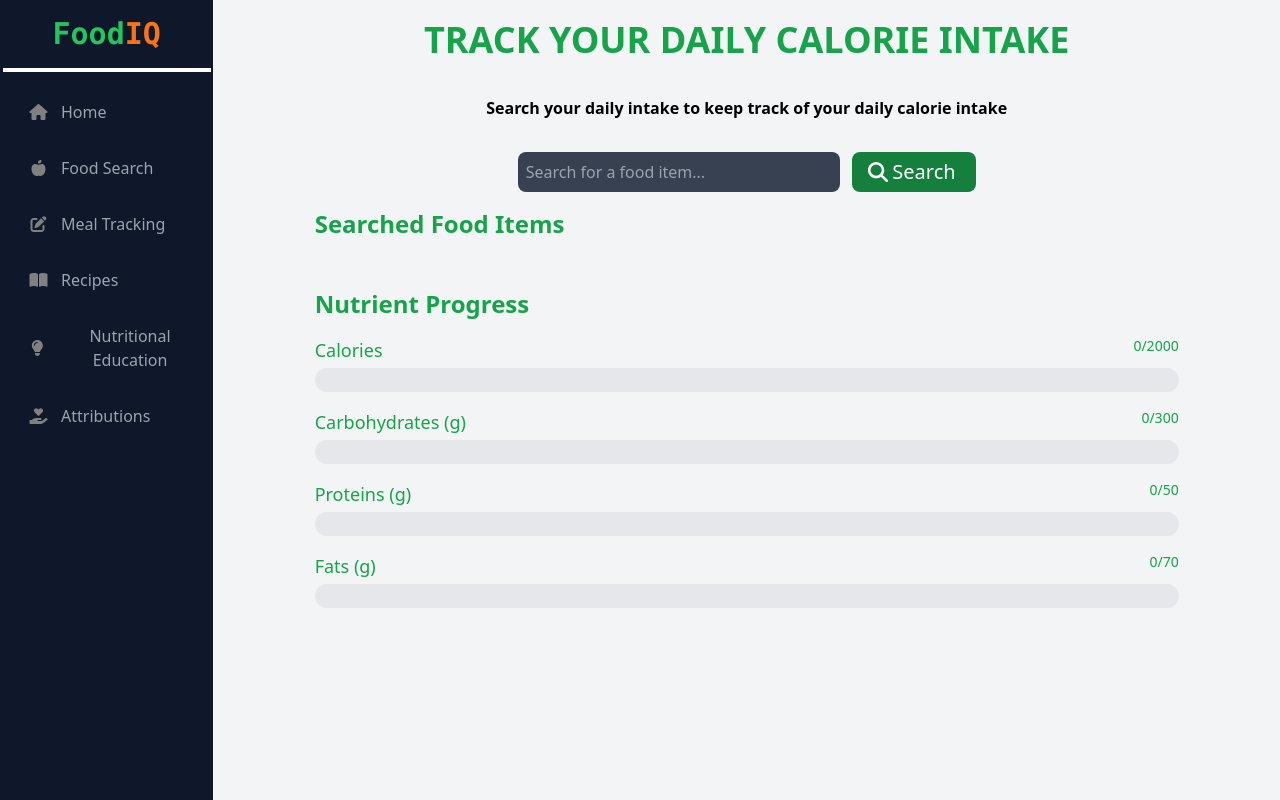
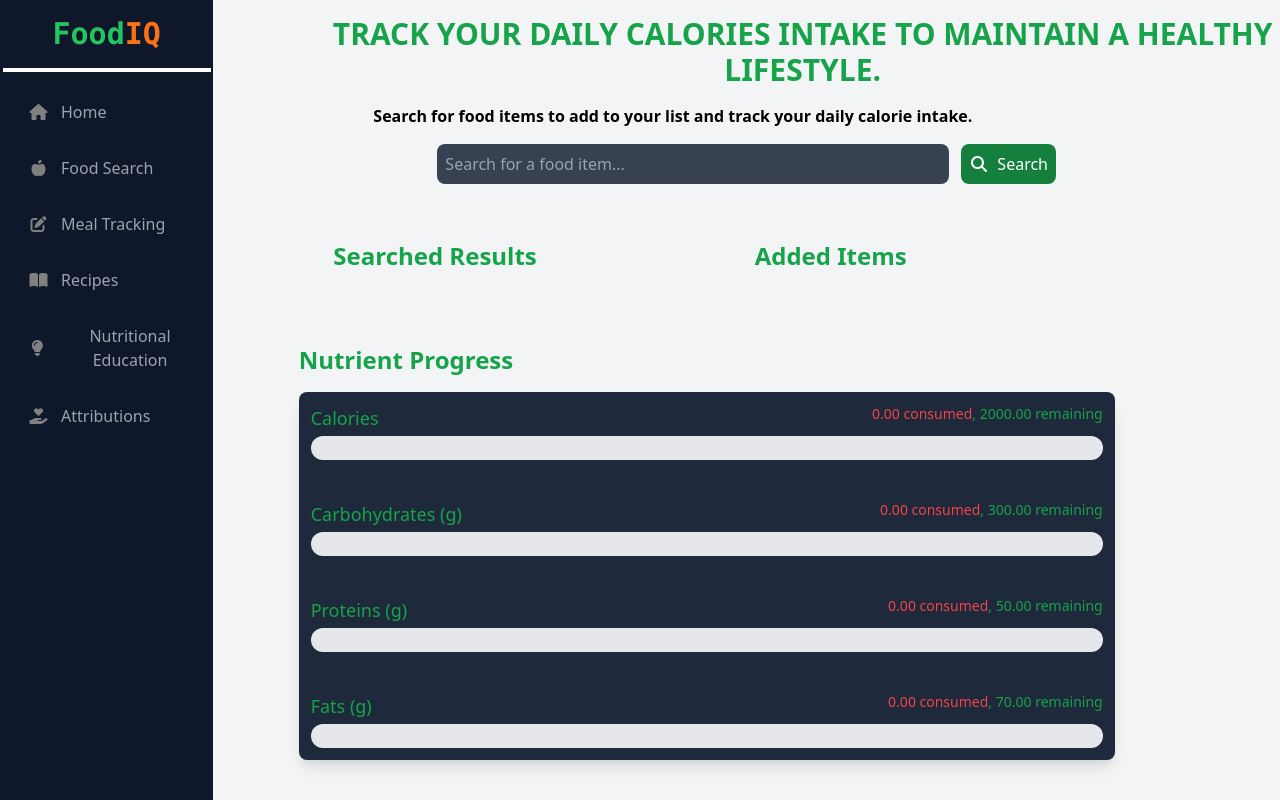
Before and after one commit to Devamp/food-dashboard, a Next.js app: page /meal-tracking in a window 1280 px wide. Built offline with nearby package versions, Linux system fonts and the light colour scheme.

Commit message:
Finished meal tracking page

```diff
--- a/src/app/meal-tracking/components/ProgressBar.js
+++ b/src/app/meal-tracking/components/ProgressBar.js
@@ -2,19 +2,26 @@
 
 import React from "react";
 
-const ProgressBar = ({ label, value, max }) => {
-  const percentage = (value / max) * 100;
+// Define the ProgressBar component, which accepts label, value, max, and color as props
+const ProgressBar = ({ label, value, max, color }) => {
+  const percentage = ((value / max) * 100).toFixed(2);
+  const remaining = (max - value).toFixed(2);
+  const roundedValue = value.toFixed(2);
 
   return (
-    <div className="mb-4">
+    <div className="mb-4 p-3">
       <div className="flex justify-between mb-1">
-        <span className="text-lg font-medium text-green-600">{label}</span>
-        <span className="text-sm font-medium text-green-600">{`${value}/${max}`}</span>
+        <span className="text-lg font-medium text-green-600">{label}</span>{" "}
+        <span className="text-sm font-medium text-green-600">
+          <span className="text-red-500">{roundedValue} consumed</span>,{" "}
+          {remaining} remaining
+        </span>{" "}
       </div>
-      <div className="w-full bg-gray-200 rounded-full h-6">
+      <div className="w-full bg-gray-200 rounded-full h-6 relative">
+        {" "}
         <div
-          className="bg-green-700 h-6 rounded-full"
-          style={{ width: `${percentage}%` }}
+          className="h-6 rounded-full"
+          style={{ width: `${percentage}%`, backgroundColor: color }}
         ></div>
       </div>
     </div>
--- a/src/app/meal-tracking/components/SearchBar.js
+++ b/src/app/meal-tracking/components/SearchBar.js
@@ -1,58 +1,48 @@
-"use client"; // Add this line to mark the component as a Client Component
+"use client";
 
 import React, { useState } from "react";
 import { FontAwesomeIcon } from "@fortawesome/react-fontawesome";
 import { faSearch } from "@fortawesome/free-solid-svg-icons";
 
-// header and search bar component
 const SearchBar = ({ onSearch }) => {
-  // create a useState to saved user query string data within this current component
-  const [searchQuery, setSearchQuery] = useState("");
+  const [searchQuery, setSearchQuery] = useState(""); // State to store the search query
 
-  // upon user input, set the query varaible with the most recent value
-  const handleSearch = (query) => {
-    setSearchQuery(query.target.value);
+  const handleSearch = (event) => {
+    setSearchQuery(event.target.value); // Update the search query state
   };
 
-  // upon button click, return the current user query back to the parent component via onSearch function
   const handleSubmit = () => {
-    onSearch(searchQuery);
+    onSearch(searchQuery); // Call the onSearch prop with the current search query
   };
 
   return (
-    <div className="text-center">
-      <p className="block text-4xl mb-4 font-bold text-green-600 py-5">
-        TRACK YOUR DAILY CALORIE INTAKE
-      </p>
-      <label for="searchBar" className="text-l font-semibold ">
-        Search your daily intake to keep track of your daily calorie intake{" "}
+    <div className="text-left mb-8">
+      <label className="block text-l font-semibold pl-40 pb-4">
+        Search for food items to add to your list and track your daily calorie
+        intake.
       </label>
-      <div className="flex mt-8 w-full h-auto justify-center">
+      <div className="flex justify-center items-center">
+        {" "}
         <input
           type="text"
-          id="searchBar"
-          className="p-2 rounded-lg focus:outline-black bg-gray-700 w-2/4 text-l text-white"
+          className="p-2 rounded-lg focus:outline-black bg-gray-700 text-white w-full max-w-lg"
           placeholder="Search for a food item..."
           onChange={handleSearch}
+          value={searchQuery}
           required
         />
-
         <button
           type="submit"
-          id="submitButton"
-          className="flex items-center text-white bg-green-700 ml-3 pl-4 pr-5 text-xl rounded-lg hover:bg-green-600"
+          className="flex items-center text-white bg-green-700 ml-3 p-2 rounded-lg hover:bg-green-600"
           onClick={handleSubmit}
         >
-          <div>
-            <FontAwesomeIcon
-              icon={faSearch}
-              height={20}
-              width={20}
-              color="white"
-              className="mr-1"
-            />
-          </div>
-          Search
+          <FontAwesomeIcon
+            icon={faSearch}
+            height={20}
+            width={20}
+            color="white"
+          />{" "}
+          <span className="ml-2">Search</span>
         </button>
       </div>
     </div>
--- a/src/app/meal-tracking/page.js
+++ b/src/app/meal-tracking/page.js
@@ -1,6 +1,8 @@
 "use client";
 
 import React, { useState } from "react";
+import { FontAwesomeIcon } from "@fortawesome/react-fontawesome";
+import { faTimes } from "@fortawesome/free-solid-svg-icons";
 import SearchBar from "./components/SearchBar";
 import FoodItem from "./components/FoodItem";
 import ProgressBar from "./components/ProgressBar";
@@ -9,11 +11,11 @@ const truncateDecimal = (num) => {
   return (Math.round(num * 100) / 100).toFixed(2);
 };
 
-// MealTracking component for the entire page
 const MealTracking = () => {
-  const [searchResult, setSearchResult] = useState("");
-  const [foodItems, setFoodItems] = useState([]);
+  const [searchResult, setSearchResult] = useState(null); // State to store the search result
+  const [foodItems, setFoodItems] = useState([]); // State to store the list of food items
   const [nutrients, setNutrients] = useState({
+    // State to store the nutrient values
     calories: 0,
     carbs: 0,
     proteins: 0,
@@ -28,77 +30,199 @@ const MealTracking = () => {
     fats: 70,
   };
 
-  const handleSearch = (query) => {
-    // Set the search result directly as the user's search query
-    setSearchResult(query);
+  const handleSearch = async (query) => {
+    try {
+      const res = await fetch(
+        `https://api.edamam.com/api/food-database/v2/parser?app_id=3fae59b8&app_key=7b67beb66e6846f7762cef4240bd3cd3&ingr=${query}`
+      );
+      const data = await res.json();
+      setSearchResult(data.hints[0]); // Always select the first item from the search results
+    } catch (error) {
+      console.error("Error fetching food data:", error);
+    }
   };
 
-  const handleAddFoodItem = () => {
-    // Assuming that you will replace this with a call to an API that fetches the nutrients for the searched food
-    const foodNutrients = {
-      ENERC_KCAL: 100, // Example value for calories
-      CHOCDF: 20, // Example value for carbs
-      PROCNT: 10, // Example value for proteins
-      FAT: 5, // Example value for fats
-    };
+  const handleAddFoodItem = (food) => {
+    setFoodItems((prevItems) => {
+      const existingItem = prevItems.find(
+        (item) => item.food.foodId === food.food.foodId
+      );
+      if (existingItem) {
+        return prevItems.map((item) =>
+          item.food.foodId === food.food.foodId
+            ? { ...item, count: item.count + 1 }
+            : item
+        );
+      } else {
+        return [...prevItems, { ...food, count: 1 }];
+      }
+    });
 
-    setFoodItems((prevItems) => [...prevItems, searchResult]);
-
-    const { ENERC_KCAL, CHOCDF, PROCNT, FAT } = foodNutrients;
+    const { ENERC_KCAL, CHOCDF, PROCNT, FAT } = food.food.nutrients; // Destructure nutrient values
     setNutrients((prevNutrients) => ({
-      calories:
-        parseFloat(prevNutrients.calories) +
-        parseFloat(truncateDecimal(ENERC_KCAL)),
-      carbs:
-        parseFloat(prevNutrients.carbs) + parseFloat(truncateDecimal(CHOCDF)),
-      proteins:
-        parseFloat(prevNutrients.proteins) +
-        parseFloat(truncateDecimal(PROCNT)),
-      fats: parseFloat(prevNutrients.fats) + parseFloat(truncateDecimal(FAT)),
+      calories: Math.min(
+        parseFloat(
+          (
+            prevNutrients.calories + parseFloat(truncateDecimal(ENERC_KCAL))
+          ).toFixed(2)
+        ),
+        dailyGoals.calories
+      ),
+      carbs: Math.min(
+        parseFloat(
+          (prevNutrients.carbs + parseFloat(truncateDecimal(CHOCDF))).toFixed(2)
+        ),
+        dailyGoals.carbs
+      ),
+      proteins: Math.min(
+        parseFloat(
+          (
+            prevNutrients.proteins + parseFloat(truncateDecimal(PROCNT))
+          ).toFixed(2)
+        ),
+        dailyGoals.proteins
+      ),
+      fats: Math.min(
+        parseFloat(
+          (prevNutrients.fats + parseFloat(truncateDecimal(FAT))).toFixed(2)
+        ),
+        dailyGoals.fats
+      ),
     }));
 
-    // Clear the search result after adding the food item
-    setSearchResult("");
+    setSearchResult(null); // Remove the food item from the search result
+  };
+
+  const handleRemoveFoodItem = (foodId) => {
+    setFoodItems((prevItems) => {
+      const itemToRemove = prevItems.find(
+        (item) => item.food.foodId === foodId
+      );
+      if (!itemToRemove) return prevItems;
+      if (itemToRemove.count > 1) {
+        return prevItems.map((item) =>
+          item.food.foodId === foodId
+            ? { ...item, count: item.count - 1 }
+            : item
+        );
+      } else {
+        return prevItems.filter((item) => item.food.foodId !== foodId);
+      }
+    });
+
+    const { ENERC_KCAL, CHOCDF, PROCNT, FAT } = foodItems.find(
+      (item) => item.food.foodId === foodId
+    ).food.nutrients;
+    setNutrients((prevNutrients) => ({
+      calories: Math.max(
+        parseFloat(
+          (
+            prevNutrients.calories - parseFloat(truncateDecimal(ENERC_KCAL))
+          ).toFixed(2)
+        ),
+        0
+      ),
+      carbs: Math.max(
+        parseFloat(
+          (prevNutrients.carbs - parseFloat(truncateDecimal(CHOCDF))).toFixed(2)
+        ),
+        0
+      ),
+      proteins: Math.max(
+        parseFloat(
+          (
+            prevNutrients.proteins - parseFloat(truncateDecimal(PROCNT))
+          ).toFixed(2)
+        ),
+        0
+      ),
+      fats: Math.max(
+        parseFloat(
+          (prevNutrients.fats - parseFloat(truncateDecimal(FAT))).toFixed(2)
+        ),
+        0
+      ),
+    }));
   };
 
   return (
-    <div className="flex flex-col items-center w-full h-screen bg-gray-100">
-      {/* <h1 className="text-4xl font-bold text-center mb-10 text-green-500">
-        Meal Tracking
-      </h1> */}
-      <SearchBar onSearch={handleSearch} />
-      <div className="w-full max-w-4xl p-4">
-        <h2 className="text-2xl font-bold mb-4 text-green-600">
-          Searched Food Items
-        </h2>
-        <div className="grid grid-cols-1 md:grid-cols-2 lg:grid-cols-3 gap-4 mb-8">
-          {searchResult && (
-            <FoodItem foodName={searchResult} onClick={handleAddFoodItem} />
-          )}
+    <div className="flex flex-col items-center w-full min-h-screen bg-gray-100">
+      <div className="text-center">
+        <h1 className="block text-3xl mb-4 font-bold text-green-600 pt-4 pl-28">
+          TRACK YOUR DAILY CALORIES INTAKE TO MAINTAIN A HEALTHY LIFESTYLE.
+        </h1>
+        <SearchBar onSearch={handleSearch} />
+      </div>
+
+      <div className="flex flex-wrap justify-start w-full max-w-6xl p-4">
+        <div className="w-full md:w-1/2 p-2">
+          <h2 className="pl-24 text-2xl font-bold mb-4 text-green-600">
+            Searched Results
+          </h2>
+          <div className="pr-40 grid grid-cols-1 gap-4 mb-8">
+            {searchResult && (
+              <FoodItem
+                foodName={searchResult.food.label}
+                foodImage={searchResult.food.image}
+                onAdd={() => handleAddFoodItem(searchResult)}
+              />
+            )}
+          </div>
         </div>
-        <h2 className="text-2xl font-bold mb-4 text-green-600">
+
+        <div className="w-full md:w-1/2 p-2">
+          <h2 className="text-2xl font-bold mb-1 text-green-600">
+            Added Items
+          </h2>
+          <div className=" grid grid-cols-4 gap-4 mb-8">
+            {foodItems.map((item, index) => (
+              <div
+                key={index}
+                className="bg-gray-700 text-white p-3 rounded-lg flex justify-between items-center"
+              >
+                <span>
+                  {item.food.label} {item.count > 1 && `(${item.count})`}
+                </span>
+                <button
+                  onClick={() => handleRemoveFoodItem(item.food.foodId)}
+                  className="text-red-500 hover:text-red-700"
+                >
+                  <FontAwesomeIcon icon={faTimes} />
+                </button>
+              </div>
+            ))}
+          </div>
+        </div>
+      </div>
+
+      <div className="w-full max-w-4xl pr-20">
+        <h2 className=" text-2xl font-bold mb-4 text-green-600">
           Nutrient Progress
         </h2>
-        <div className="mb-8">
+        <div className="mb-8 bg-slate-800 shadow-lg rounded-lg">
           <ProgressBar
             label="Calories"
             value={nutrients.calories}
             max={dailyGoals.calories}
+            color="orange"
           />
           <ProgressBar
             label="Carbohydrates (g)"
             value={nutrients.carbs}
             max={dailyGoals.carbs}
+            color="yellow"
           />
           <ProgressBar
             label="Proteins (g)"
             value={nutrients.proteins}
             max={dailyGoals.proteins}
+            color="green"
           />
           <ProgressBar
             label="Fats (g)"
             value={nutrients.fats}
             max={dailyGoals.fats}
+            color="red"
           />
         </div>
       </div>
```
Also changed, not shown: src/app/meal-tracking/components/FoodItem.js (+24 -6 lines).
